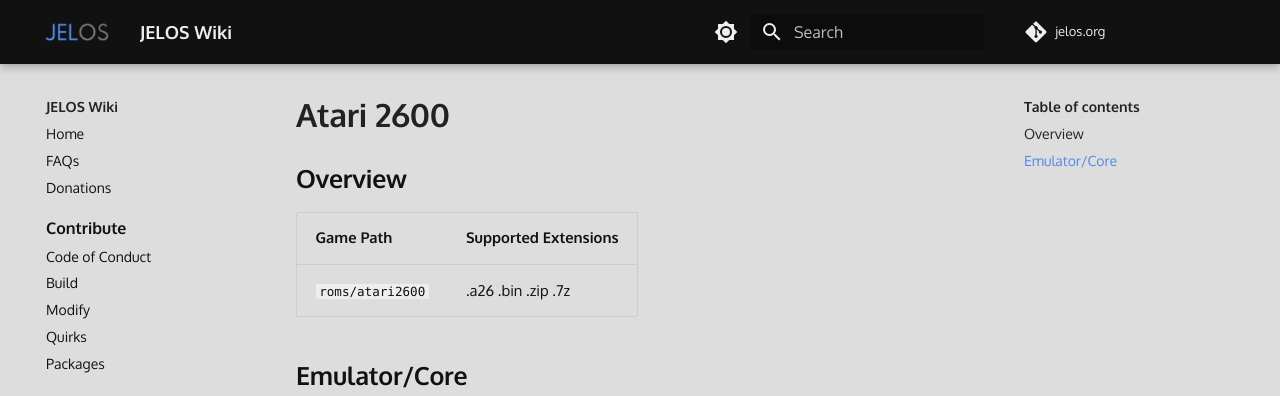
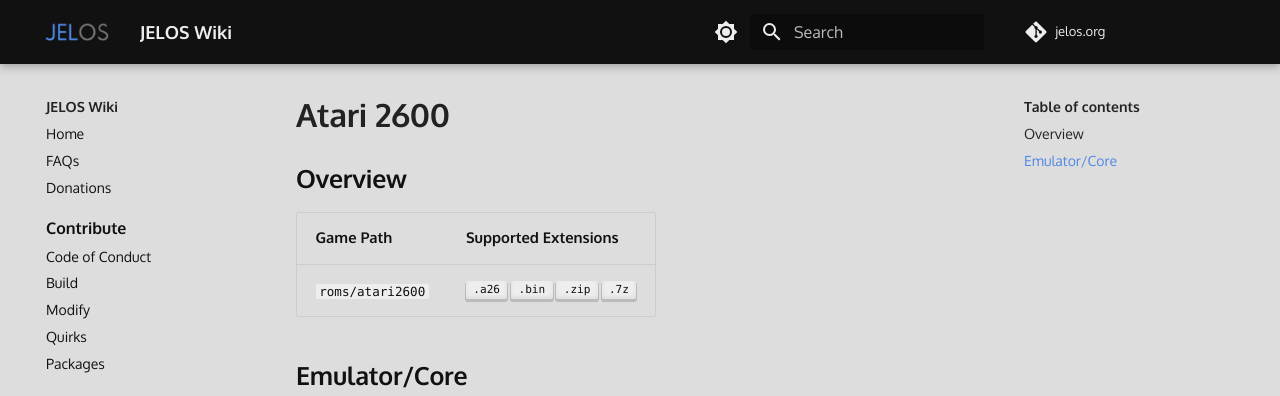
Before and after one commit to wbrawner/jelos.org, an MkDocs documentation site: the page built from docs/systems/atari2600.md, in a window 1280 px wide. Shown: the top 396 px of the page. Built offline with MkDocs 1.6.1 and Material for MkDocs 9.7.7, drawn with Linux system fonts in a browser that asks for light colours; some web fonts are replaced; comment, search, counter and statistics services are not loaded.

```diff
--- a/docs/systems/atari2600.md
+++ b/docs/systems/atari2600.md
@@ -4,7 +4,7 @@
 
 | Game Path | Supported Extensions |
 | --- | --- |
-| `roms/atari2600` | .a26 .bin .zip .7z |
+| `roms/atari2600` | ++".a26"++ ++".bin"++ ++".zip"++ ++".7z"++ |
 
 ## Emulator/Core
 
```
